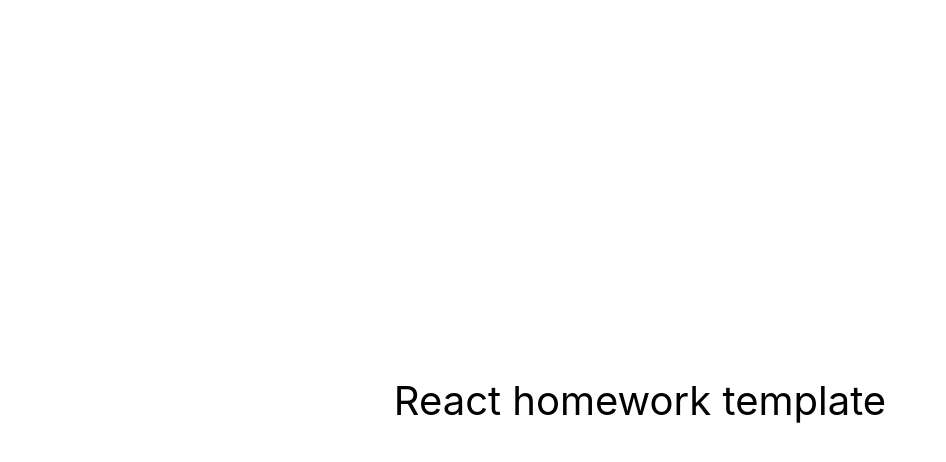
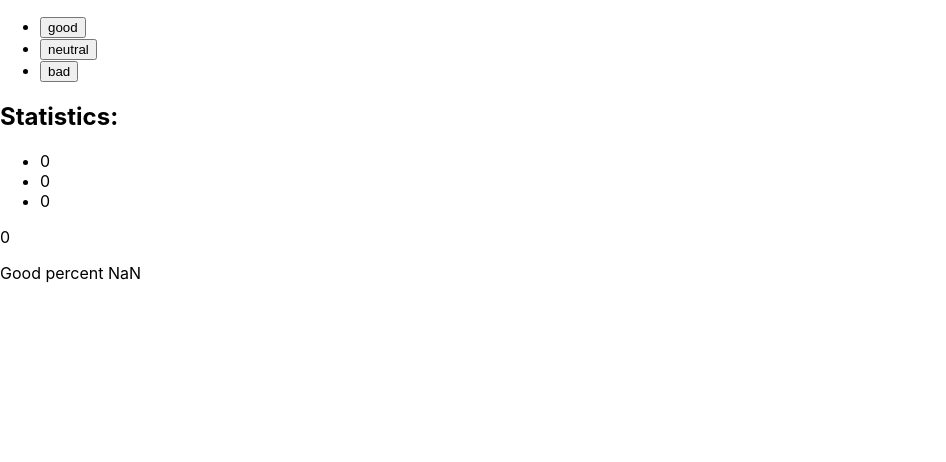
Before and after one commit to AnyaNass/goit-react-hw-02-feedback, a React (Create React App) app: page / in a window 1280 px wide. Shown: the top 462 px of the page, without its empty margins (0-946 px from the left). Built offline with nearby package versions, Linux system fonts and the light colour scheme.

Commit message:
buttons is done

```diff
--- a/package.json
+++ b/package.json
@@ -7,6 +7,7 @@
 		"@testing-library/jest-dom": "^5.16.3",
 		"@testing-library/react": "^12.1.4",
 		"@testing-library/user-event": "^13.5.0",
+		"prop-types": "^15.8.1",
 		"react": "^18.1.0",
 		"react-dom": "^18.1.0",
 		"react-scripts": "5.0.1",
--- a/src/components/App.jsx
+++ b/src/components/App.jsx
@@ -1,16 +1,7 @@
+import { Feedback } from './Feedback/Feedback'
+
 export const App = () => {
-  return (
-    <div
-      style={{
-        height: '100vh',
-        display: 'flex',
-        justifyContent: 'center',
-        alignItems: 'center',
-        fontSize: 40,
-        color: '#010101'
-      }}
-    >
-      React homework template
-    </div>
-  );
+	return <>
+		<Feedback />
+	</>
 };
--- /dev/null
+++ b/src/components/Buttons/Buttons.jsx
@@ -0,0 +1,17 @@
+import PropTypes from 'prop-types';
+
+export const Buttons = ({ state, onClick }) => {
+	return (<ul>
+		{[...Object.keys(state)].map(item => {
+			return <li key={item}>
+				<button type="button" name={item} onClick={onClick}>{item}</button>
+			</li>
+		})}
+	</ul>
+	)
+}
+
+Buttons.propTypes = {
+	state: PropTypes.object.isRequired,
+	onClick: PropTypes.func.isRequired,
+}
--- /dev/null
+++ b/src/components/Feedback/Feedback.jsx
@@ -0,0 +1,45 @@
+import React from 'react';
+import { Buttons } from '../Buttons/Buttons'
+import { Statistics } from '../Statistics/Statistics'
+
+export const Feedback = class Feedback extends React.Component {
+	state = {
+		good: 0,
+		neutral: 0,
+		bad: 0
+	}
+
+	handleClick = (e) => {
+		this.setState((prevState) => ({ [e.target.name]: prevState[e.target.name] + 1 }))
+	}
+
+	countTotalFeedback = () => {
+		return Object.values(this.state).reduce((a, b) => (a + b), 0)
+	}
+
+	countPositiveFeedbackPercentage = () => {
+		return Math.round(this.state.good * 100 / this.countTotalFeedback())
+	}
+
+	render() {
+		return (
+			<>
+				<Buttons state={this.state} onClick={this.handleClick} />
+				<Statistics state={this.state} />
+				<div>
+					{/* <p>{this.state.good}</p>
+
+					<p>{this.state.neutral}</p>
+
+					<p>{this.state.bad}</p> */}
+
+
+					<p>{this.countTotalFeedback()}</p>
+
+					<p>Good percent {this.countPositiveFeedbackPercentage()}</p>
+				</div>
+			</>
+		)
+
+	}
+}
--- /dev/null
+++ b/src/components/Statistics/Statistics.jsx
@@ -0,0 +1,15 @@
+export const Statistics = ({ state }) => {
+	return (<>
+		<h2>Statistics:</h2>
+		<ul>
+			{[...Object.values(state)].map(value => {
+				return <li key={getKey()}>{value}</li>
+			})}
+		</ul>
+	</>
+	)
+}
+
+function getKey() {
+	return Math.random();
+}
```
Also changed, not shown: src/index.js (+4 -3 lines), 1 other file (tests, documents, lock files or other folders).
